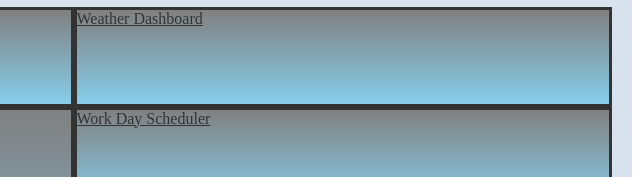
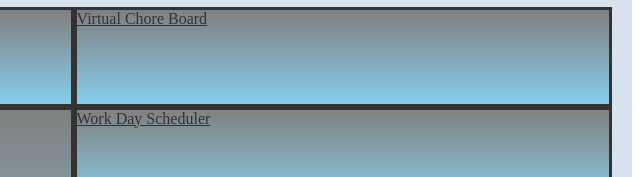
Before and after one commit to brdyherr/Portfolio, a plain HTML site: page index.html in a window 1280 px wide. Shown: the part 539-716 px from the top of the page, 640-1280 px from the left. Drawn offline with Linux system fonts and the light colour scheme.

Commit message:
added virtual chore board

```diff
--- a/index.html
+++ b/index.html
@@ -72,7 +72,11 @@
         <a class="password" href="">Password Generator</a>
         <a class="codeQuiz" href="">Code Quiz</a>
         <a class="workDay" href="">Work Day Scheduler</a>
-        <a class="weather" href="">Weather Dashboard</a>
+        <a
+          class="weather"
+          href="https://github.com/Jonathan-84/Virtual-Chore-Board"
+          >Virtual Chore Board</a
+        >
         <a class="covid" href="https://github.com/RaeStichter/covid-tracker"
           >COVID-19 Tracker</a
         >
```
